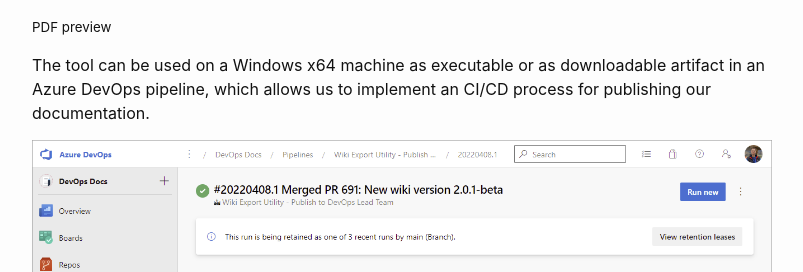
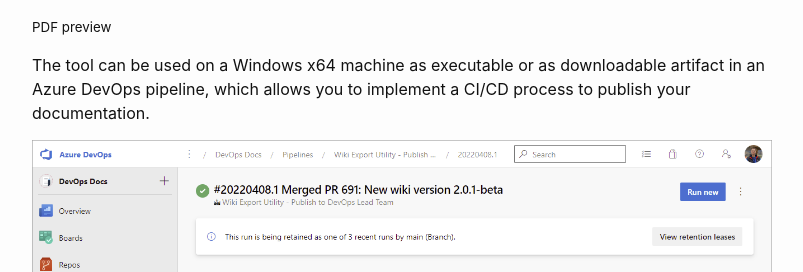
Before and after one commit to msc365/msc365.github.io, a Jekyll site: the page built from _posts/2022-11-23-azure-devops-wiki-export-utility.md, in a window 1280 px wide and 900 px high, scrolled down 887 px. Shown: the part 205-477 px from the top of the window, without its empty margins (238-1041 px from the left). Built offline with Jekyll 4.4.1, drawn with Linux system fonts in a browser that asks for light colours.

Commit message:
Update 2022-11-23-azure-devops-wiki-export-utility

```diff
--- a/_posts/2022-11-23-azure-devops-wiki-export-utility.md
+++ b/_posts/2022-11-23-azure-devops-wiki-export-utility.md
@@ -17,7 +17,7 @@
 
 <small>PDF preview</small>
 
-The tool can be used on a Windows x64 machine as executable or as downloadable artifact in an Azure DevOps pipeline, which allows us to implement an CI/CD process for publishing our documentation.
+The tool can be used on a Windows x64 machine as executable or as downloadable artifact in an Azure DevOps pipeline, which allows you to implement a CI/CD process to publish your documentation.
 
 <img alt="Utility pipeline preview" src="https://msc365.eu/assets/img/posts-wiki-export-utility-pipeline.png"/>
 
```
